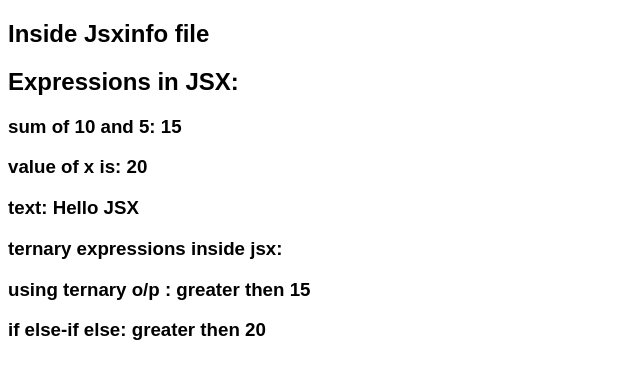
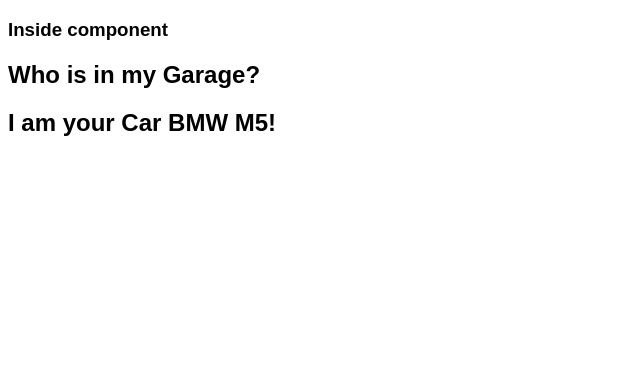
Before and after one commit to muazimmaqbool/Reactjs-with-Me, a React (Create React App) app: page / in a window 1280 px wide. Shown: the top 378 px of the page, without its empty margins (0-640 px from the left). Built offline with nearby package versions, Linux system fonts and the light colour scheme.

Commit message:
components

```diff
--- a/src/App.jsx
+++ b/src/App.jsx
@@ -67,10 +67,10 @@ function App() {
       {/* <h1>Inside App.jsx</h1> */}
 
       {/*used to explain JSX */}
-      <Jsxinfo/>
+      {/* <Jsxinfo/> */}
 
       {/*used to explain components */}
-      {/* <Com/>  */}
+      <Com/>
 
       {/*used to explain props */}
       {/* <Props/>  */}
```
Also changed, not shown: src/Components/Com.jsx (+9 -9 lines).
